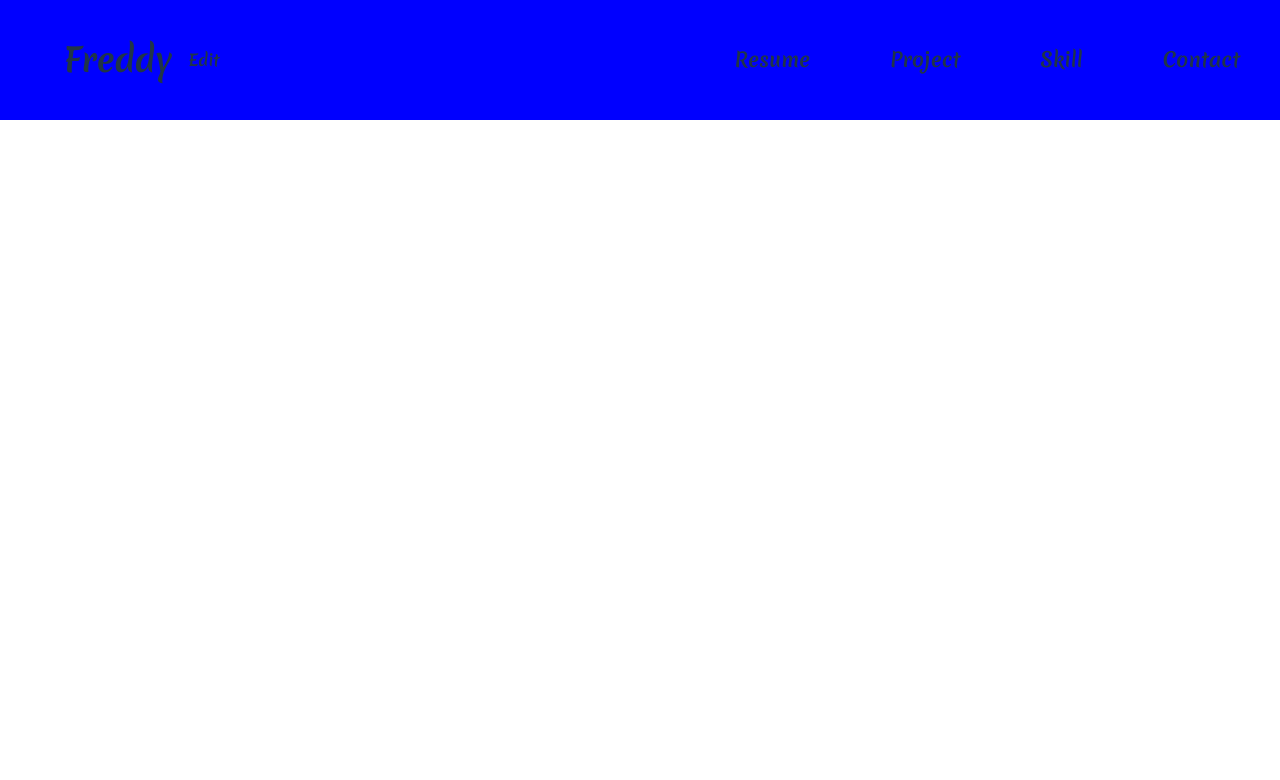
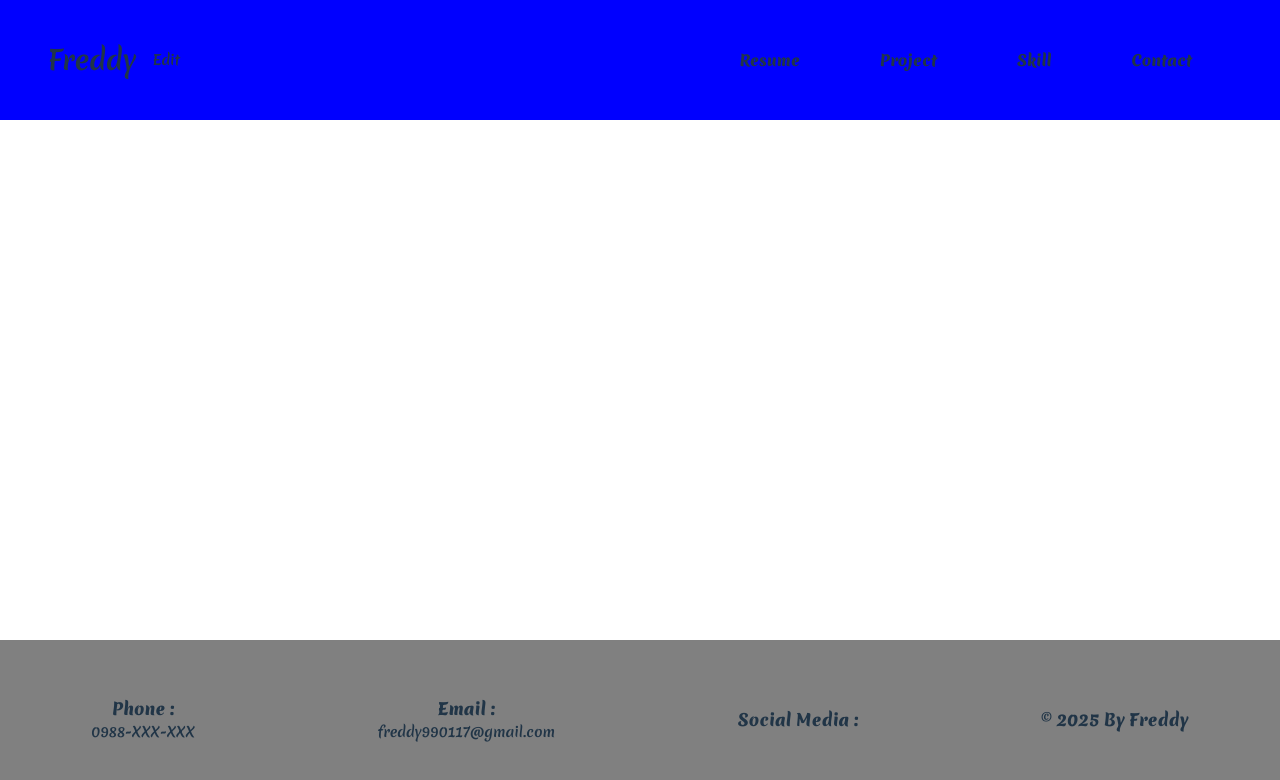
Before and after one commit to freddy990117/Personal-Portfolio-Website, a React (Vite) app: page / in a window 1280 px wide. Shown: the top 780 px of the page. Built offline with nearby package versions, Linux system fonts and the light colour scheme; a web font is replaced by a local one.

Commit message:
Finsh Footer (The part of the Social Media is not finished yet)

```diff
--- a/Layout.css
+++ b/Layout.css
@@ -4,7 +4,7 @@
   margin: 0;
 }
 
-.l-header {
+body .l-header {
   display: flex;
   align-items: center;
   justify-content: space-between;
@@ -16,22 +16,40 @@
   background-color: blue;
   z-index: 100;
 }
-.l-header .title {
+body .l-header .title {
   display: flex;
   align-items: center;
-  margin-left: 4rem;
-  font-size: 22px;
+  margin-left: 3rem;
+  font-size: 18px;
 }
-.l-header .title p {
-  font-size: 1rem;
+body .l-header .title p {
+  font-size: 14px;
   margin-left: 1rem;
 }
-.l-header .navBar {
-  margin-left: auto;
-  font-size: 20px;
+body .l-header .navBar-header {
+  margin-right: 3rem;
+  font-size: 15px;
   display: flex;
 }
-.l-header .navBar .nav {
+body .l-header .navBar-header .nav-header {
+  font-weight: bolder;
   padding: 0 1.5rem;
   margin: 1rem;
+}
+body .l-footer {
+  position: fixed;
+  left: 0;
+  bottom: 0;
+  width: 100%;
+  background-color: gray;
+}
+body .l-footer .navBar-footer {
+  display: flex;
+  height: 20vh;
+  justify-content: space-around;
+  align-items: center;
+  font-size: 14px;
+}
+body .l-footer .navBar-footer .nav-footer h3 {
+  font-weight: bolder;
 }/*# sourceMappingURL=Layout.css.map */
--- a/Layout.jsx
+++ b/Layout.jsx
@@ -7,6 +7,13 @@ const navs = [
   { name: "Contact" },
 ];
 
+const navFooter = [
+  { name: "Phone :", data: "0988-XXX-XXX" },
+  { name: "Email :", data: "freddy990117@gmail.com" },
+  { name: "Social Media :", data: "" },
+  { name: "© 2025 By Freddy" },
+];
+
 const Header = () => {
   return (
     <div className="l-header">
@@ -14,9 +21,9 @@ const Header = () => {
         <h2>Freddy</h2>
         <p>Edit</p>
       </div>
-      <div className="navBar">
+      <div className="navBar-header">
         {navs.map((nav) => (
-          <div className="nav">{nav.name}</div>
+          <div className="nav-header">{nav.name}</div>
         ))}
       </div>
     </div>
@@ -24,14 +31,25 @@ const Header = () => {
 };
 
 const Footer = () => {
-  return <div></div>;
+  return (
+    <div className="l-footer">
+      <div className="navBar-footer">
+        {navFooter.map((nav) => (
+          <div className="nav-footer">
+            <h3>{nav.name}</h3>
+            <span>{nav.data}</span>
+          </div>
+        ))}
+      </div>
+    </div>
+  );
 };
 const Layout = () => {
   return (
     <div>
       <Header />
-      <div className="l-main"></div>
-      <div className="l-footer"></div>
+      <div className="l-main" style={{ height: "50vh" }}></div>
+      <Footer />
     </div>
   );
 };
--- a/Layout.scss
+++ b/Layout.scss
@@ -4,6 +4,8 @@
   margin: 0;
 }
 
+body {
+  // Layout Header 設定
   .l-header {
     display: flex;
     align-items: center;
@@ -14,25 +16,47 @@
     width: 100%;
     height: 15vh;
     background-color: blue;
-
     z-index: 100;
     .title {
       display: flex;
       align-items: center;
-    margin-left: 4rem;
-    font-size: 22px;
+      margin-left: 3rem;
+      font-size: 18px;
       p {
-      font-size: 1rem;
+        font-size: 14px;
         margin-left: 1rem;
       }
     }
-  .navBar {
-    margin-left: auto;
-    font-size: 20px;
+    .navBar-header {
+      margin-right: 3rem;
+      font-size: 15px;
       display: flex;
-    .nav {
+      .nav-header {
+        font-weight: bolder;
         padding: 0 1.5rem;
         margin: 1rem;
       }
     }
   }
+  // Layout Main 設定
+  // Layout Footer 設定
+  .l-footer {
+    position: fixed;
+    left: 0;
+    bottom: 0;
+    width: 100%;
+    background-color: gray;
+    .navBar-footer {
+      display: flex;
+      height: 20vh;
+      justify-content: space-around;
+      align-items: center;
+      font-size: 14px;
+      .nav-footer {
+        h3 {
+          font-weight: bolder;
+        }
+      }
+    }
+  }
+}
--- a/src/main.jsx
+++ b/src/main.jsx
@@ -2,18 +2,11 @@ import { createBrowserRouter, RouterProvider } from "react-router-dom";
 import { createRoot } from "react-dom/client";
 import "./index.css";
 import App from "./App.jsx";
-import Homepage from "./Pages/Homepage.jsx";
 import Layout from "../Layout.jsx";
 const router = createBrowserRouter([
   {
     path: "*",
-    element: (
-      <Layout
-        {...{
-          Component: Homepage,
-        }}
-      />
-    ),
+    element: <Layout {...{}} />,
   },
 ]);
 
```
Also changed, not shown: 1 other file (tests, documents, lock files or other folders). Lines whose indentation alone changed are shown as unchanged.
